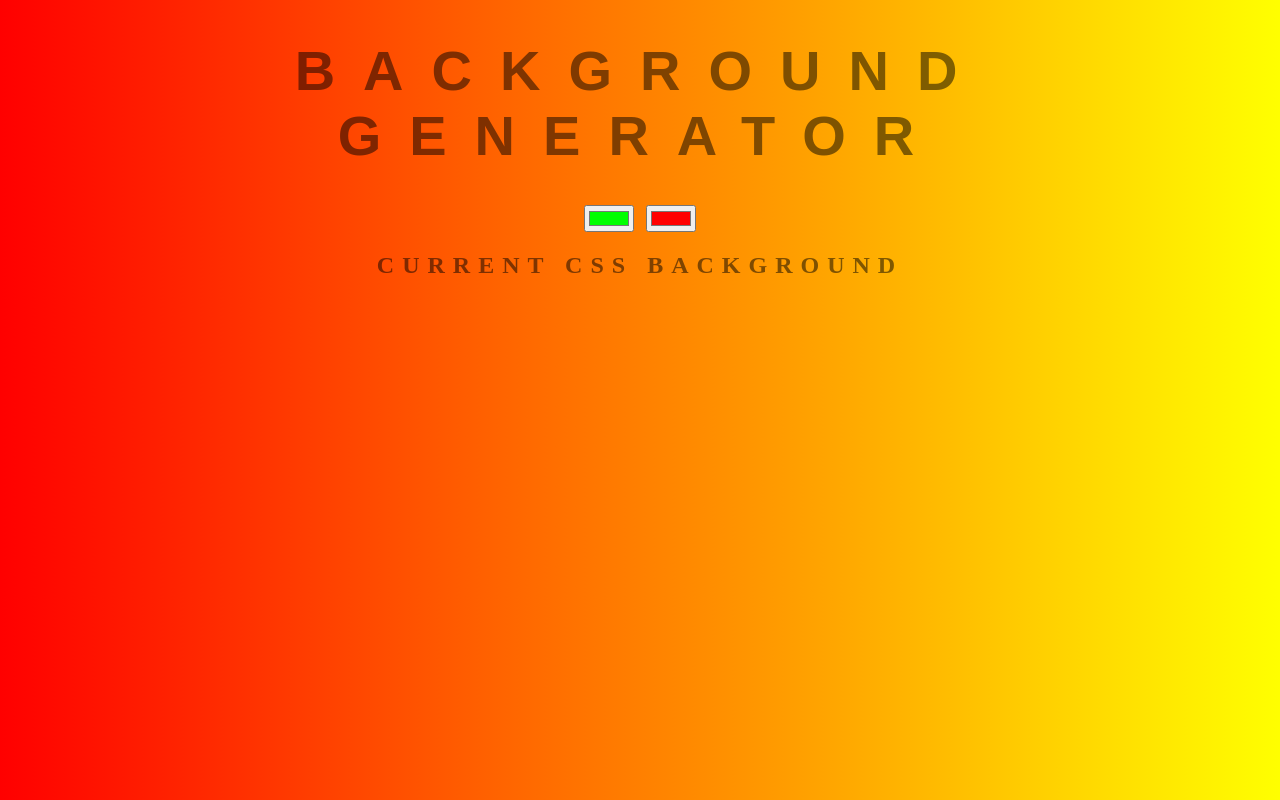
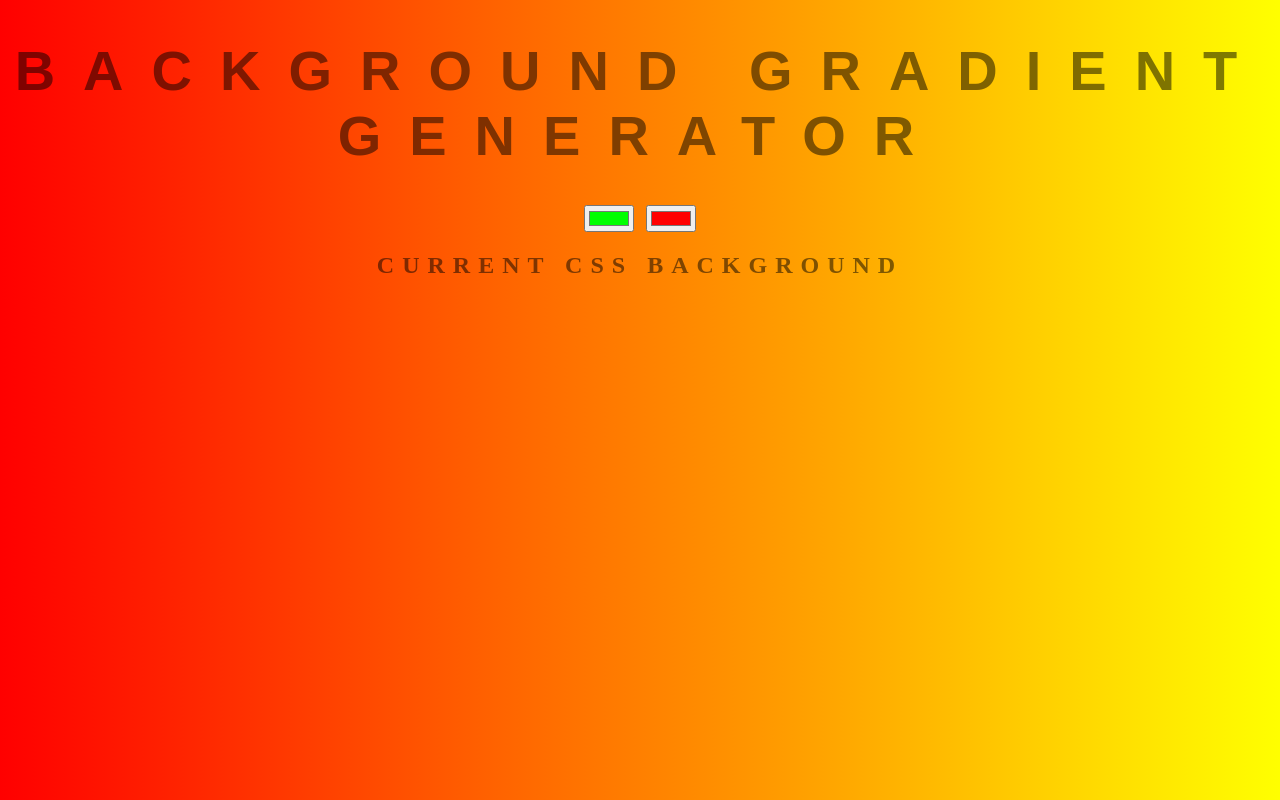
Before and after one commit to costel-dev/Background-Gradient, a plain HTML site: page index.html in a window 1280 px wide. Drawn offline with Linux system fonts and the light colour scheme.

Commit message:
Added new name to title

```diff
--- a/index.html
+++ b/index.html
@@ -2,13 +2,13 @@
 <html>
 
 <head>
-    <title>Gradient Background</title>
+    <title>Background Gradient</title>
     <link rel="stylesheet" type="text/css" href="css/style.css">
 </head>
 
 <body id="gradient">
 
-    <h1>Background Generator</h1>
+    <h1>Background Gradient Generator</h1>
 
     <input class="color1" type="color" name="color1" value="#00ff00">
     <input class="color2" type="color" name="color2" value="#ff0000">
```
